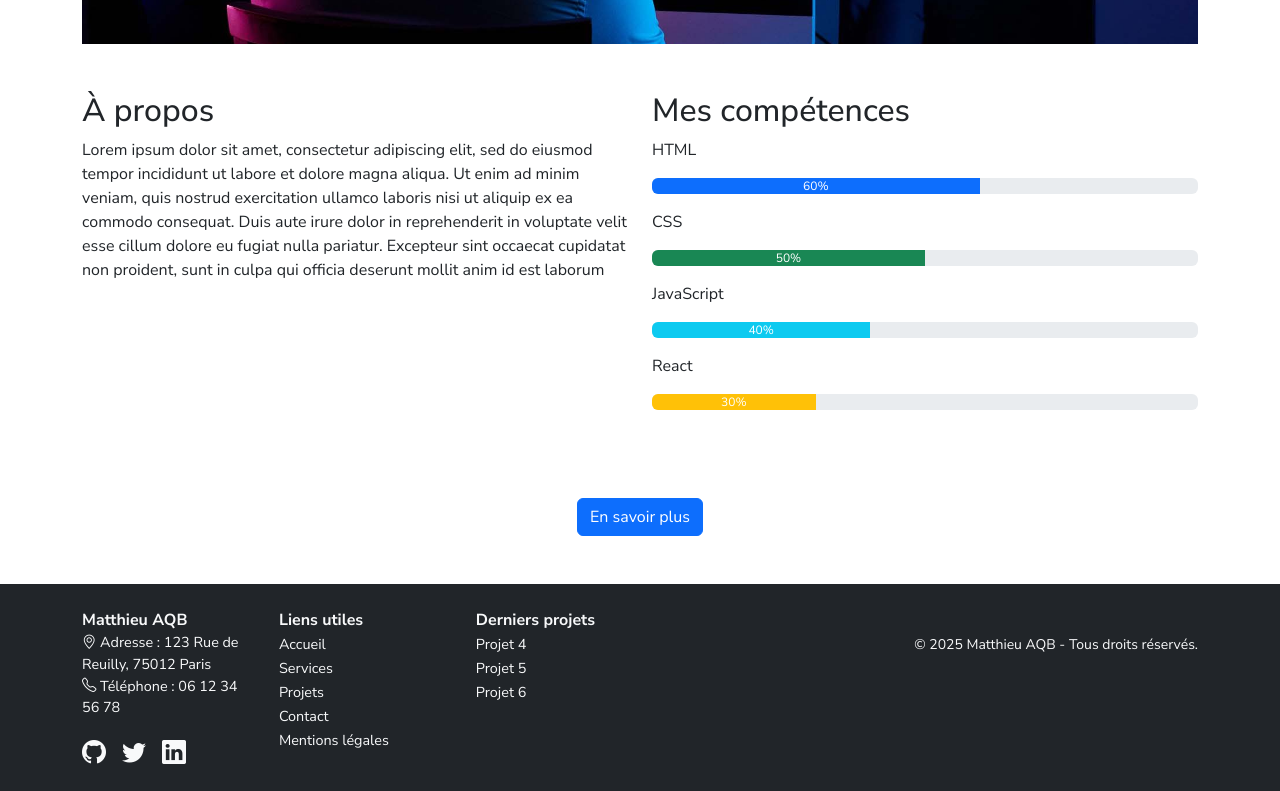
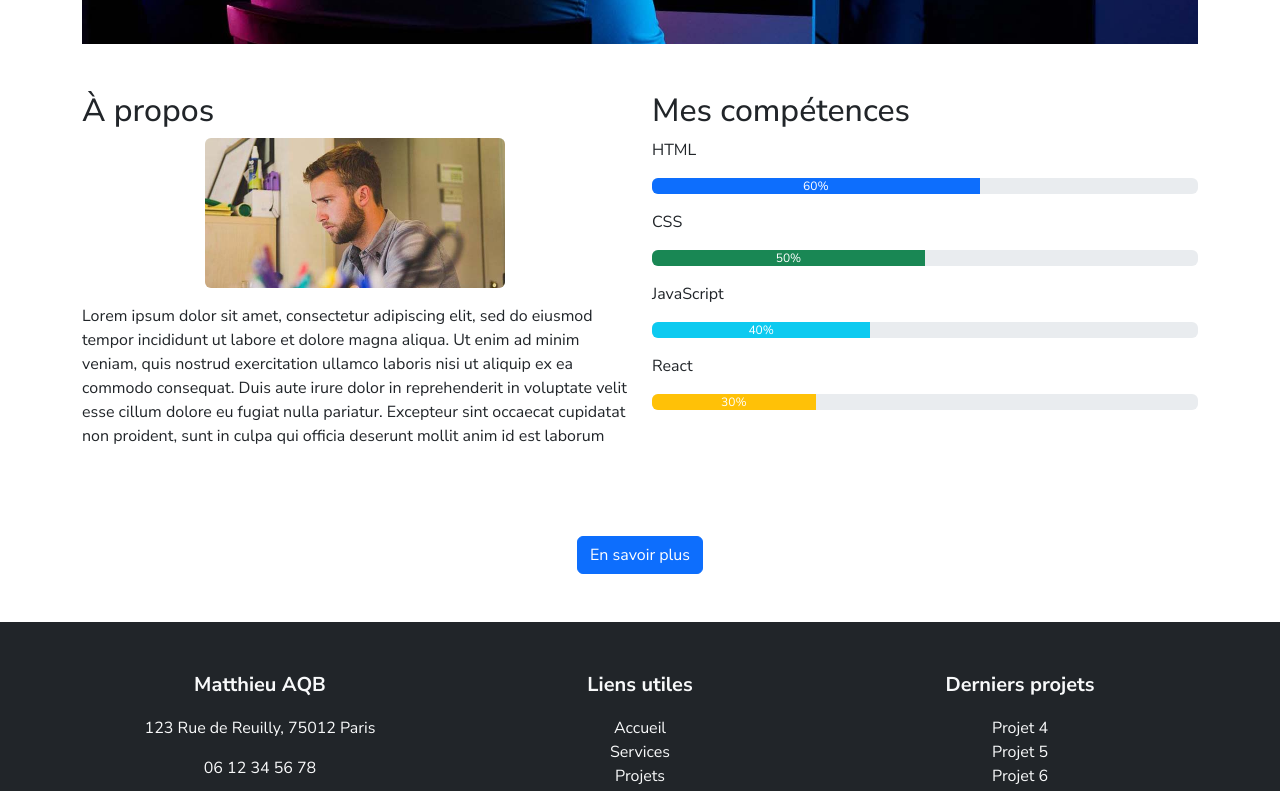
Before and after one commit to Matth-del4/mon-portfolio-react, a React (Create React App) app: page / in a window 1280 px wide. Shown: the part 540-1331 px from the top of the page. Built offline with nearby package versions, Linux system fonts and the light colour scheme.

Commit message:
Ajout margin bottom et 3 colonnes bien espace dans le footer

```diff
--- a/src/App.css
+++ b/src/App.css
@@ -79,3 +79,9 @@ header {
   margin: 0;
   font-size: 0.9rem;
 }
+.footer-title {
+  display: block;
+  font-size: 1.25rem;
+  font-weight: bold;
+  margin-bottom: 1rem;
+}
--- a/src/components/footer.js
+++ b/src/components/footer.js
@@ -4,37 +4,20 @@ import "bootstrap-icons/font/bootstrap-icons.css";
 
 function Footer() {
   return (
-    <footer className="footer bg-dark text-light py-4 mt-5">
+    <footer className="bg-dark text-light py-5 mt-5">
       <div className="container">
-        <div className="row">
+        <div className="row text-center">
           <div className="col-md-4 mb-4">
-            <strong>Matthieu AQB</strong>
-            <p>
-              <i className="bi bi-geo-alt"></i> Adresse :{" "}
+            <strong className="footer-title">Matthieu AQB</strong>
+            <p>123 Rue de Reuilly, 75012 Paris</p>
+            <p>06 12 34 56 78</p>
+
+            <div className="d-flex justify-content-center gap-3 mt-3">
               <a
-                href="https://www.google.com/maps/dir/123+Rue+de+Reuilly,+Paris//@48.840703,2.3124768,12z"
+                href="https://github.com/Matth-del4"
                 target="_blank"
                 rel="noopener noreferrer"
-                className="text-light text-decoration-none"
-              >
-                123 Rue de Reuilly, 75012 Paris
-              </a>
-            </p>
-            <p>
-              <i className="bi bi-telephone"></i> Téléphone :{" "}
-              <a
-                href="tel:+33612345678"
-                className="text-light text-decoration-none"
-              >
-                06 12 34 56 78
-              </a>
-            </p>
-            <div className="d-flex gap-3 mt-3">
-              <a
-                href="https://github.com/Matth-del4/"
-                target="_blank"
-                rel="noopener noreferrer"
-                className="text-light text-decoration-none"
+                className="text-light"
               >
                 <i className="bi bi-github" style={{ fontSize: "1.5rem" }}></i>
               </a>
@@ -61,7 +44,7 @@ function Footer() {
           </div>
 
           <div className="col-md-4 mb-4">
-            <strong>Liens utiles</strong>
+            <strong className="footer-title">Liens utiles</strong>
             <ul className="list-unstyled">
               <li>
                 <Link to="/" className="text-light text-decoration-none">
@@ -95,7 +78,7 @@ function Footer() {
           </div>
 
           <div className="col-md-4 mb-4">
-            <strong>Derniers projets</strong>
+            <strong className="footer-title">Derniers projets</strong>
             <ul className="list-unstyled">
               <li>
                 <Link to="/projets" className="text-light text-decoration-none">
--- a/src/components/header.js
+++ b/src/components/header.js
@@ -8,7 +8,7 @@ function Header() {
     <nav className="navbar navbar-expand-lg navbar-dark bg-dark">
       <div className="container">
         <NavLink className="navbar-brand" to="/">
-          <i className="bi bi-code-slash"></i> Matthieu AQB
+          Matthieu AQB
         </NavLink>
 
         <button
--- a/src/pages/accueil.js
+++ b/src/pages/accueil.js
@@ -25,6 +25,14 @@ function Accueil() {
       <div className="row mt-5">
         <section className="col-md-6 mb-4">
           <h2>À propos</h2>
+          <div className="text-center">
+            <img
+              src="/images/john-doe-about.jpg"
+              alt="Portrait de développeur web"
+              className="img-fluid rounded mb-3"
+              style={{ maxWidth: "300px" }}
+            />
+          </div>
           <p>
             Lorem ipsum dolor sit amet, consectetur adipiscing elit, sed do
             eiusmod tempor incididunt ut labore et dolore magna aliqua. Ut enim
```
